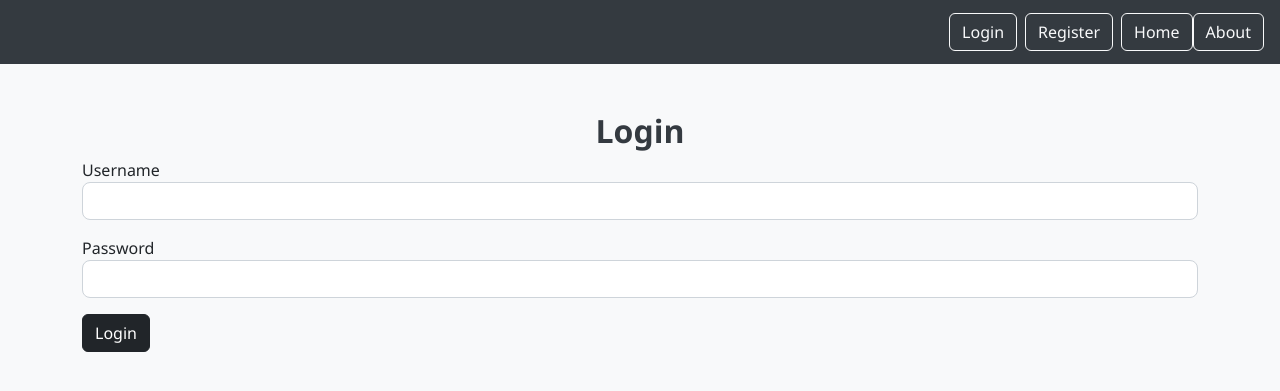
After one commit to problemsolver-dotcom/ToDo-demo, a Flask app: page /login in a window 1280 px wide. The commit adds this page. Shown: the top 391 px of the page. Run offline with Flask 3, Linux system fonts and the light colour scheme.

Commit message:
first commit

```diff
--- a/app.py
+++ b/app.py
@@ -1,39 +1,48 @@
-from flask import Flask, render_template, request, redirect
+from flask import Flask, render_template, request, redirect, session, flash, url_for
 from flask_sqlalchemy import SQLAlchemy
+from werkzeug.security import generate_password_hash, check_password_hash
 from datetime import datetime
+
 app = Flask(__name__)
+app.secret_key = 'your-secret-key'  # Change this for production
 
 app.config['SQLALCHEMY_DATABASE_URI'] = "sqlite:///todo.db"
 app.config['SQLALCHEMY_TRACK_MODIFICATIONS'] = False
 db = SQLAlchemy(app)
 
 
-class Todo (db.Model):
-    sno = db.Column(db.Integer, primary_key = True)
-    title = db.Column(db.String(200), nullable = False)
-    desc = db.Column(db.String(500), nullable = False)
-    date_created = db.Column(db.DateTime, default = datetime.utcnow)
+# User model
+class User(db.Model):
+    id = db.Column(db.Integer, primary_key=True)
+    username = db.Column(db.String(150), unique=True, nullable=False)
+    password = db.Column(db.String(150), nullable=False)
+    todos = db.relationship('Todo', backref='user', lazy=True)
 
-    def __repr__(self) -> str:
-        return f"{self.sno} - {self.title}"
 
+# Todo model
+class Todo(db.Model):
+    sno = db.Column(db.Integer, primary_key=True)
+    title = db.Column(db.String(200), nullable=False)
+    desc = db.Column(db.String(500), nullable=False)
+    date_created = db.Column(db.DateTime, default=datetime.utcnow)
+    user_id = db.Column(db.Integer, db.ForeignKey('user.id'), nullable=False)
 
 
 @app.route("/", methods=['GET', 'POST'])
-def hello_world():
+def index():
+    if 'user_id' not in session:
+        return redirect("/login")
+
     if request.method == "POST":
-        print("Form data:", request.form)  # Debug line
         title = request.form.get('title', '').strip()
         desc = request.form.get('desc', '').strip()
-        print(f"Title: '{title}', Desc: '{desc}'")  # Debug line
-
         if title and desc:
-            todo = Todo(title=title, desc=desc)
+            todo = Todo(title=title, desc=desc, user_id=session['user_id'])
             db.session.add(todo)
             db.session.commit()
 
-    allTodo = Todo.query.all()
-    return render_template('index.html', allTodo=allTodo)
+    user_todos = Todo.query.filter_by(user_id=session['user_id']).all()
+    return render_template('index.html', allTodo=user_todos)
 
 
 @app.route("/about")
@@ -41,31 +50,79 @@ def about():
     return render_template("about.html")
 
 
+@app.route("/register", methods=["GET", "POST"])
+def register():
+    if request.method == "POST":
+        username = request.form['username'].strip()
+        password = request.form['password'].strip()
+        if User.query.filter_by(username=username).first():
+            flash("Username already exists.")
+            return redirect("/register")
+
+        hashed_password = generate_password_hash(password)
+        user = User(username=username, password=hashed_password)
+        db.session.add(user)
+        db.session.commit()
+        flash("Registration successful. Please log in.")
+        return redirect("/login")
+    return render_template("register.html")
+
+
+@app.route("/login", methods=["GET", "POST"])
+def login():
+    if request.method == "POST":
+        username = request.form['username'].strip()
+        password = request.form['password'].strip()
+        user = User.query.filter_by(username=username).first()
+        if user and check_password_hash(user.password, password):
+            session['user_id'] = user.id
+            flash("Logged in successfully.")
+            return redirect("/")
+        else:
+            flash("Invalid username or password.")
+            return redirect("/login")
+    return render_template("login.html")
+
+
+@app.route("/logout")
+def logout():
+    session.pop('user_id', None)
+    flash("You have been logged out.")
+    return redirect("/login")
+
+
 @app.route("/update/<int:sno>", methods=['GET', 'POST'])
 def update(sno):
+    if 'user_id' not in session:
+        return redirect("/login")
+
+    todo = Todo.query.filter_by(sno=sno, user_id=session['user_id']).first()
+    if not todo:
+        flash("Todo not found.")
+        return redirect("/")
+
     if request.method == 'POST':
-        print("Form data:", request.form)  # Debug line
-        title = request.form.get('title', '').strip()
-        desc = request.form.get('desc', '').strip()
-        print(f"Title: '{title}', Desc: '{desc}'")  # Debug line
-
+        title = request.form['title'].strip()
+        desc = request.form['desc'].strip()
         if title and desc:
-           todo = Todo.query.filter_by(sno=sno).first()
-           todo.title = title
-           todo.desc = desc
-           db.session.add(todo)
-           db.session.commit()
-           return redirect("/")
-
-    todo = Todo.query.filter_by(sno=sno).first()
-    return render_template('update.html',todo = todo)
+            todo.title = title
+            todo.desc = desc
+            db.session.commit()
+            flash("Todo updated successfully.")
+            return redirect("/")
+    return render_template('update.html', todo=todo)
 
 
 @app.route("/delete/<int:sno>")
 def delete(sno):
-    todo = Todo.query.filter_by(sno=sno).first()
-    db.session.delete(todo)
-    db.session.commit()
+    if 'user_id' not in session:
+        return redirect("/login")
+
+    todo = Todo.query.filter_by(sno=sno, user_id=session['user_id']).first()
+    if todo:
+        db.session.delete(todo)
+        db.session.commit()
+        flash("Todo deleted.")
     return redirect("/")
 
 
--- a/templates/base.html
+++ b/templates/base.html
@@ -12,15 +12,28 @@
 
 <body>
     <nav class="navbar navbar-expand-lg bg-body-tertiary">
-    <div class="container-fluid">
-        <a class="navbar-brand" href="/">MyTodo</a>
-        <div class="d-flex ms-auto">
-            <a class="btn btn-outline-light me-2" href="/">Home</a>
-            <a class="btn btn-outline-light" href="/about">About</a>
-        </div>
-    </div>
+   <div class="d-flex ms-auto">
+    {% if session['user_id'] %}
+        <a class="btn btn-outline-light me-2" href="/logout">Logout</a>
+    {% else %}
+        <a class="btn btn-outline-light me-2" href="/login">Login</a>
+        <a class="btn btn-outline-light me-2" href="/register">Register</a>
+    {% endif %}
+    <a class="btn btn-outline-light" href="/">Home</a>
+    <a class="btn btn-outline-light" href="/about">About</a>
+</div>
+
 </nav>
 
+{% with messages = get_flashed_messages() %}
+  {% if messages %}
+    <div class="container mt-3">
+      {% for message in messages %}
+        <div class="alert alert-info">{{ message }}</div>
+      {% endfor %}
+    </div>
+  {% endif %}
+{% endwith %}
 
 {% block body %}
 
--- a/templates/index.html
+++ b/templates/index.html
@@ -43,7 +43,8 @@
                     </tr>
                 </thead>
                 <tbody>
-                    {% for todo in allTodo %}
+                    {% for todo in allTodo if todo.user_id == session['user_id'] %}
+
                     <tr>
                         <th scope="row">{{loop.index}}</th>
                         <td>{{todo.title}}</td>
--- /dev/null
+++ b/templates/login.html
@@ -0,0 +1,18 @@
+{% extends 'base.html' %}
+{% block title %}Login{% endblock %}
+{% block body %}
+<div class="container mt-5">
+    <h2>Login</h2>
+    <form method="POST" action="/login">
+        <div class="mb-3">
+            <label for="username">Username</label>
+            <input type="text" class="form-control" name="username" required>
+        </div>
+        <div class="mb-3">
+            <label for="password">Password</label>
+            <input type="password" class="form-control" name="password" required>
+        </div>
+        <button type="submit" class="btn btn-dark">Login</button>
+    </form>
+</div>
+{% endblock %}
```
Also changed, not shown: templates/register.html (added, +18 -0 lines), instance/todo.db.
